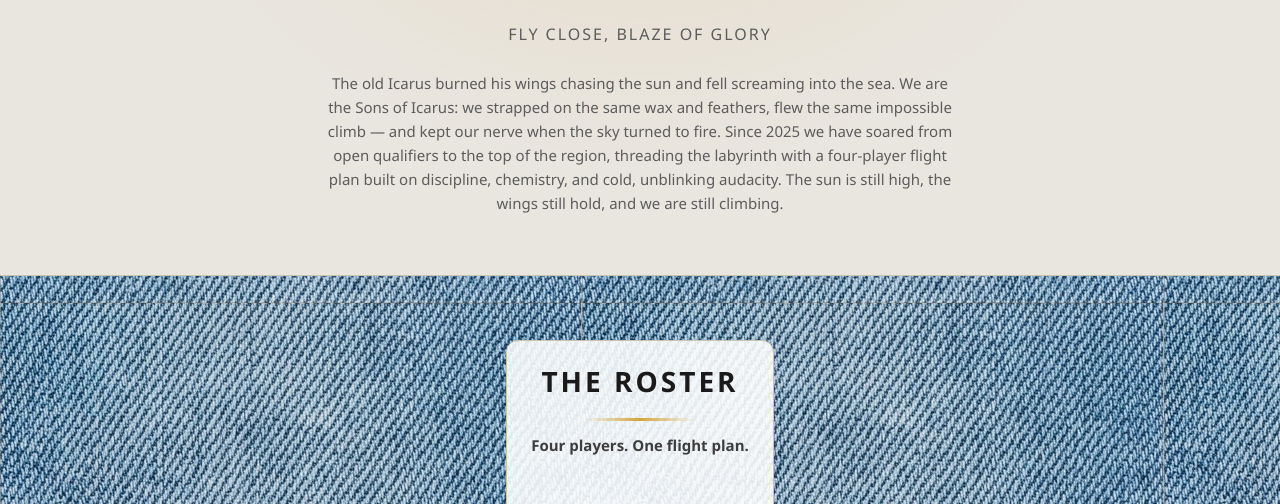
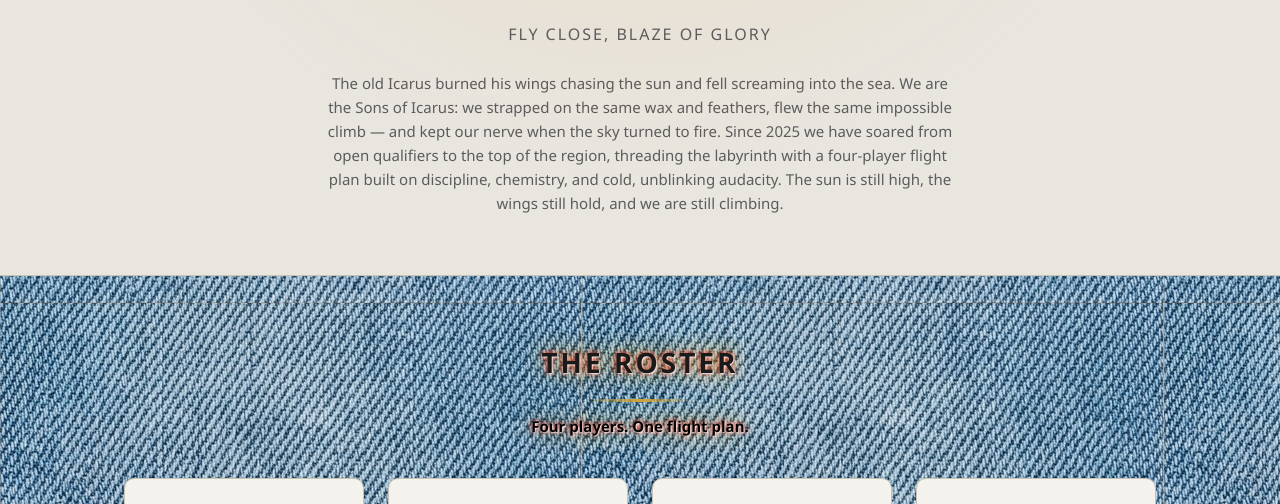
Before and after one commit to sonsoficarus/sonsoficarus.github.io, a plain HTML site: page team.html in a window 1280 px wide. Both pictures are taken after a click on the button "LIGHT". Shown: the part 296-800 px from the top of the page. Drawn offline with Linux system fonts and the light colour scheme.

Commit message:
Replace section header box with flame-colored text shadow

```diff
--- a/styles.css
+++ b/styles.css
@@ -219,19 +219,23 @@ section .section-intro {
 .section-header {
   width: fit-content;
   margin-inline: auto;
-  background: rgba(20, 20, 20, 0.88);
-  border: 1px solid var(--border);
-  border-radius: 12px;
-  padding: 18px 24px;
   margin-bottom: 28px;
+  color: white;
+  text-shadow: 1px 1px 2px black, 0 0 25px orange, 0 0 5px red;
 }
 
-body.light .section-header {
-  background: rgba(255, 255, 255, 0.88);
+.section-header .section-intro {
+  color: white;
+  text-shadow: 1px 1px 2px black, 0 0 25px orange, 0 0 5px red;
+}
+
+body.light .section-header,
+body.light .section-header .section-intro {
+  color: black;
+  text-shadow: 1px 1px 2px white, 0 0 25px orange, 0 0 5px red;
 }
 
 body.light .section-intro {
-  color: #3d3d3d;
   font-size: 15px;
 }
 
```
